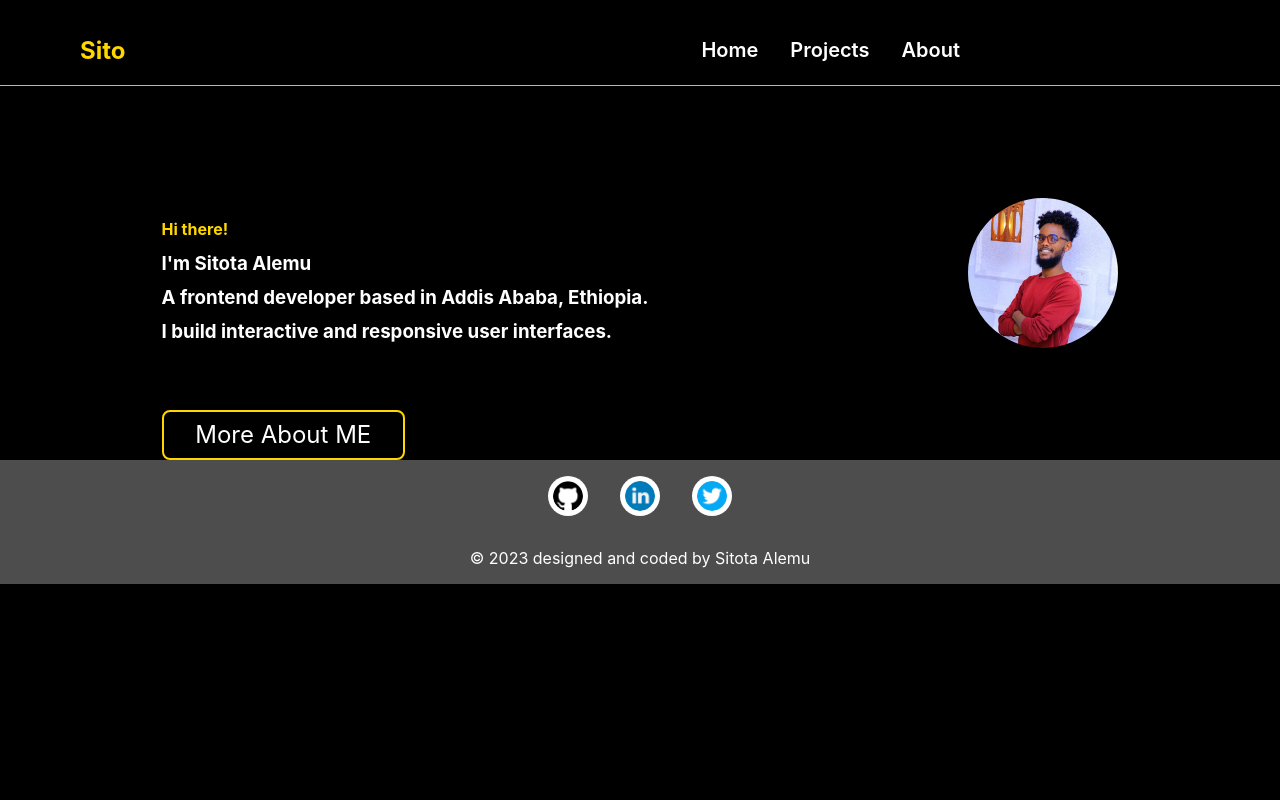
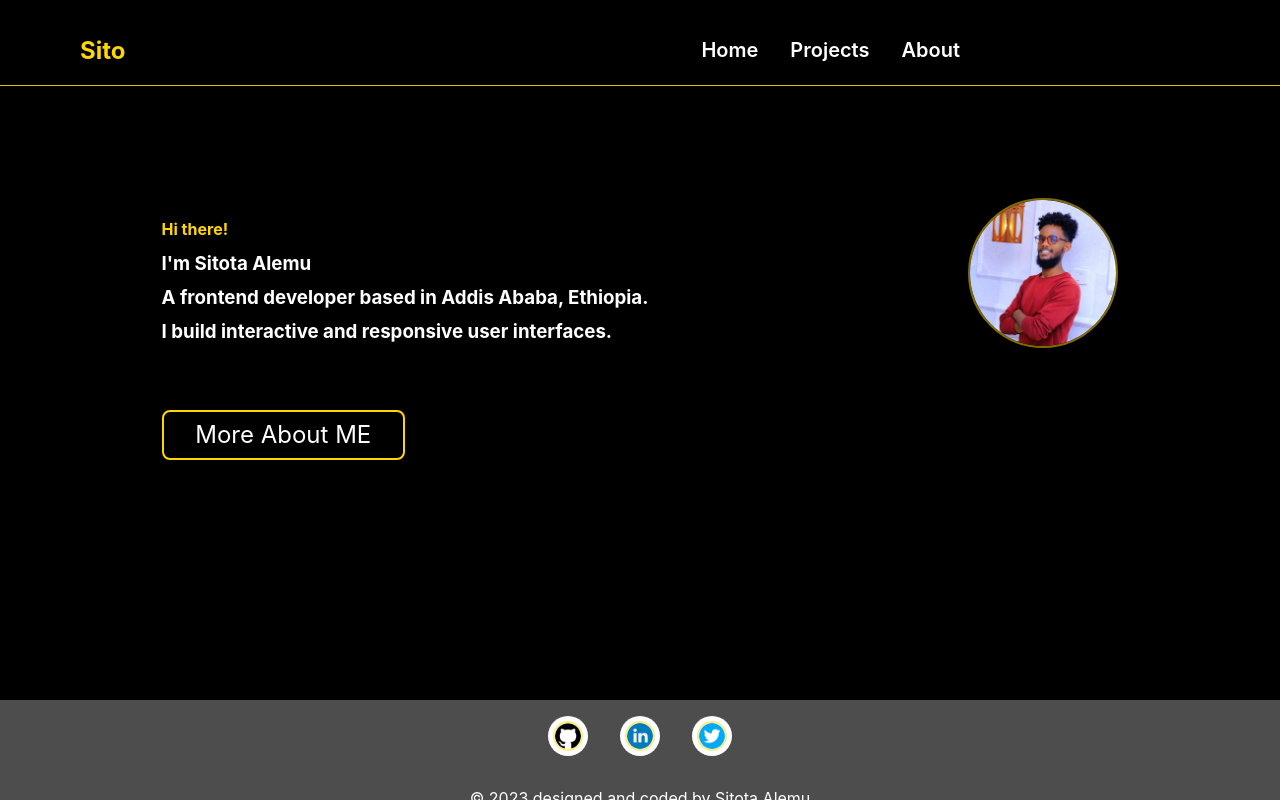
Before and after one commit to Uwancha/folio-fantasia, a React (Vite) app: page / in a window 1280 px wide. Built offline with nearby package versions, Linux system fonts and the light colour scheme.

Commit message:
refactor: Improve layout and style of the Home page

```diff
--- a/src/styles/home.scss
+++ b/src/styles/home.scss
@@ -7,14 +7,16 @@
 
     color: #fff;
     margin-top: 7rem;
+    margin-bottom: 15rem;
 }
-
 
 
 img {
     width: 150px;
     height: 150px;
     border-radius: 50%;
+
+    border: solid rgb(255, 215, 0, .5) 2px;
 }
 
 .texts {
```
